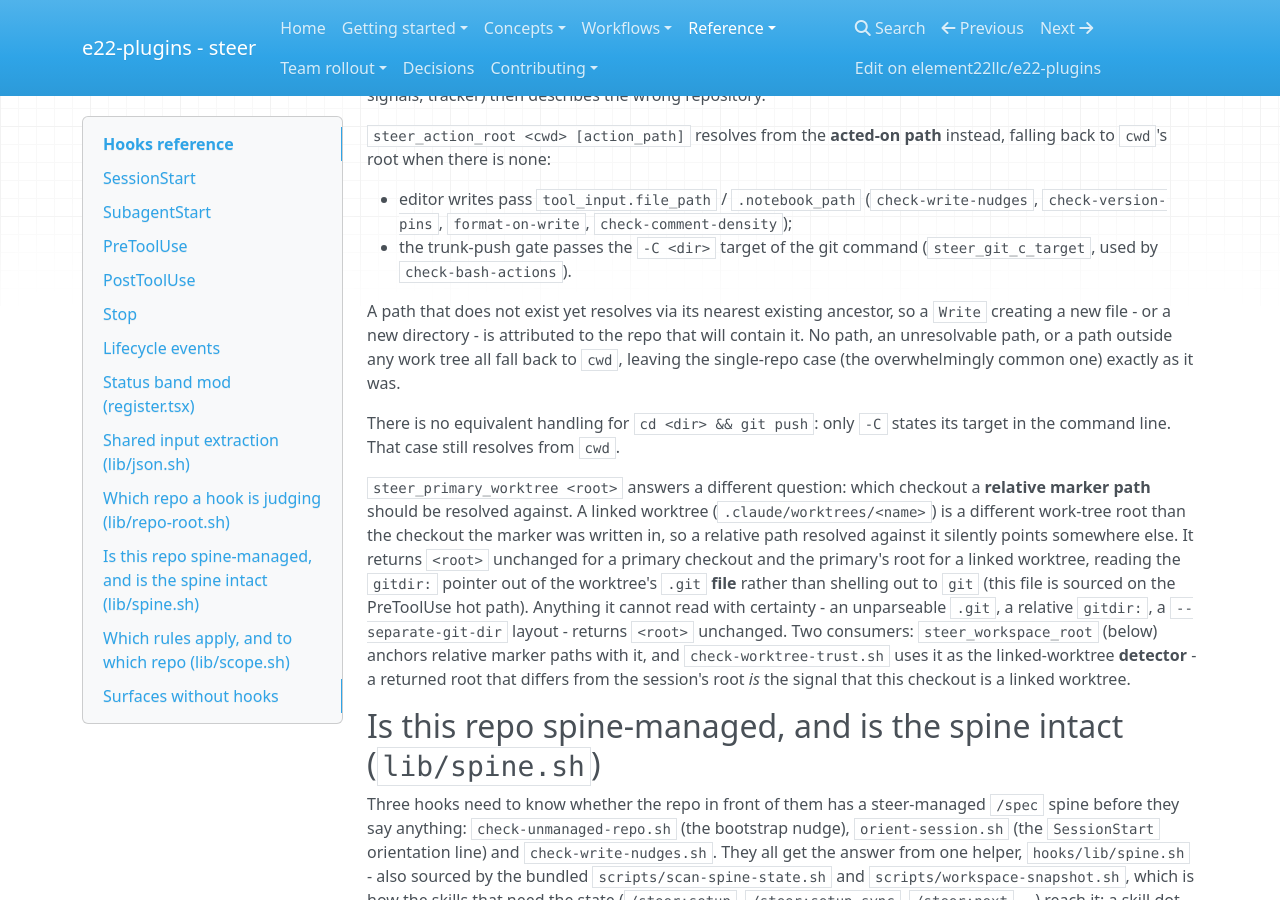
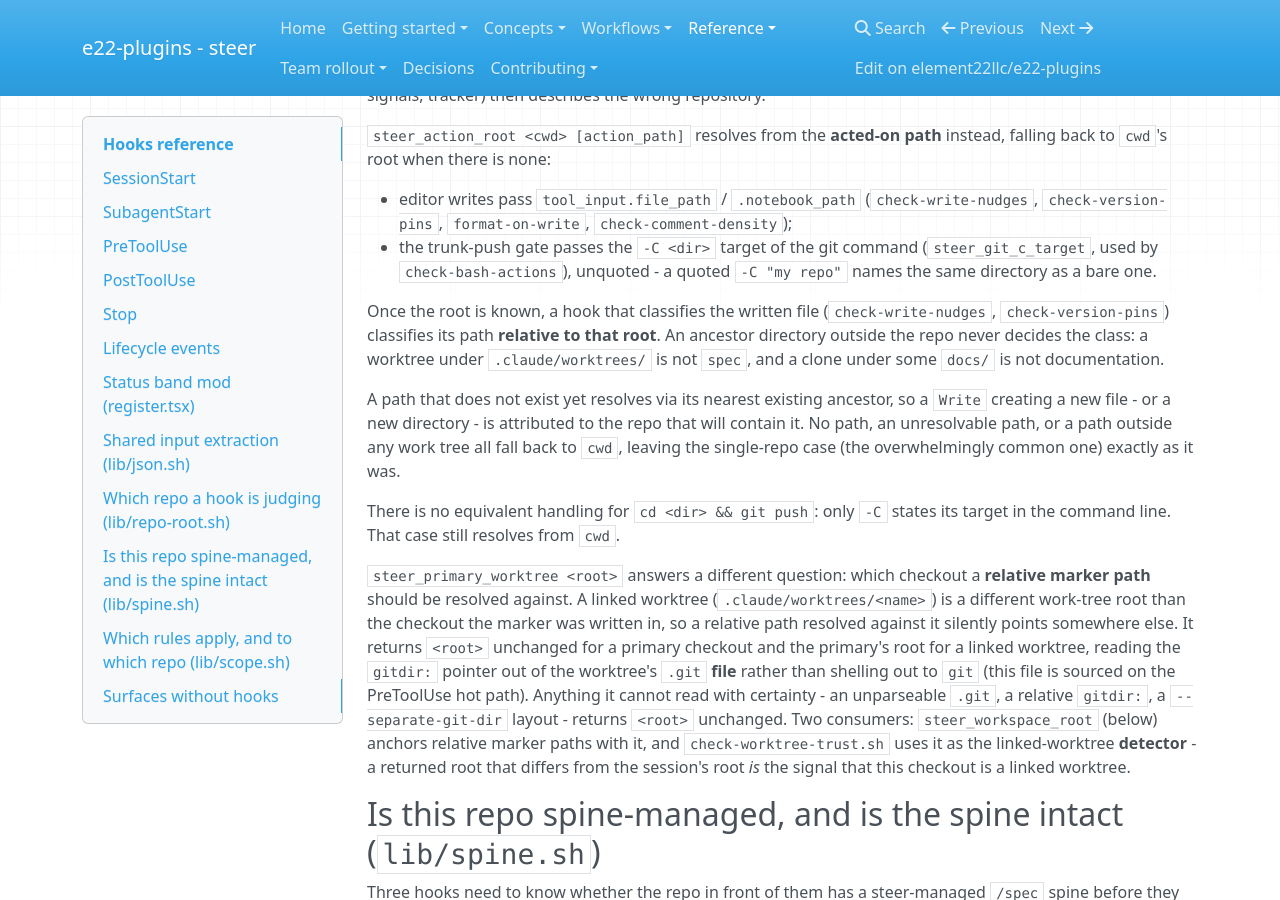
Before and after one commit to element22llc/e22-plugins, an MkDocs documentation site: the page built from docs/reference/hooks.md, in a window 1280 px wide and 900 px high, scrolled down 17328 px. Built offline with MkDocs 1.6.1, drawn with Linux system fonts in a browser that asks for light colours; nearby versions of some CDN libraries.

Commit message:
docs(hooks): note -C unquoting and repo-relative classification
Co-Authored-By: Claude Opus 5.5 (1M context) <noreply@anthropic.com>

```diff
--- a/docs/reference/hooks.md
+++ b/docs/reference/hooks.md
@@ -229,7 +229,14 @@ instead, falling back to `cwd`'s root when there is none:
   (`check-write-nudges`, `check-version-pins`, `format-on-write`,
   `check-comment-density`);
 - the trunk-push gate passes the `-C <dir>` target of the git command
-  (`steer_git_c_target`, used by `check-bash-actions`).
+  (`steer_git_c_target`, used by `check-bash-actions`), unquoted - a quoted
+  `-C "my repo"` names the same directory as a bare one.
+
+Once the root is known, a hook that classifies the written file
+(`check-write-nudges`, `check-version-pins`) classifies its path **relative to
+that root**. An ancestor directory outside the repo never decides the class: a
+worktree under `.claude/worktrees/` is not `spec`, and a clone under some `docs/`
+is not documentation.
 
 A path that does not exist yet resolves via its nearest existing ancestor, so a
 `Write` creating a new file - or a new directory - is attributed to the repo that
```
